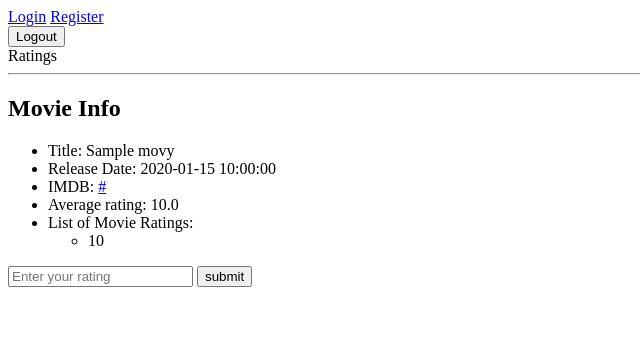
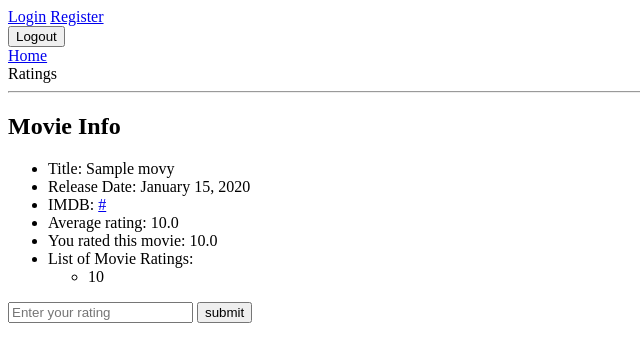
Before and after one commit to mbestwick/ratings, a Flask app: page /movies/1 in a window 1280 px wide. Shown: the top 362 px of the page, without its empty margins (0-640 px from the left). Run offline with Flask 2, Linux system fonts and the light colour scheme; the visitor is signed in with stand-in values (Sample User, id 1); tables that the repository leaves empty hold one stand-in row (values such as "Sample post").

Commit message:
Fixed prediction function

```diff
--- a/model.py
+++ b/model.py
@@ -59,7 +59,7 @@ class User(db.Model):
         similarities = [(sim, r) for sim, r in similarities if sim > 0]
 
         if not similarities:
-            return None
+            return 1
 
         numerator = sum([r.score * sim for sim, r in similarities])
         denominator = sum([sim for sim, r in similarities])
--- a/server.py
+++ b/server.py
@@ -119,10 +119,7 @@ def show_movie_details(movie_id):
 
     movie = Movie.query.get(movie_id)
 
-    if 'user' in session:
-        user_id = session['user_id']
-    else:
-        user_id = ""
+    user_id = session.get('user_id')
 
     if user_id:
         user_rating = Rating.query.filter_by(
@@ -132,14 +129,14 @@ def show_movie_details(movie_id):
 
     # Get average rating of movie
 
+    prediction = None
+
     rating_scores = [r.score for r in movie.ratings]
     avg_rating = float(sum(rating_scores)) / len(rating_scores)
 
-    prediction = None
+     # Prediction: only predict if the user hasn't rated it.
 
-     # Prediction code: only predict if the user hasn't rated it.
-
-    if (not user_rating) and user_id:
+    if (user_rating is None) and user_id:
         user = User.query.get(user_id)
         if user:
             prediction = user.predict_rating(movie)
--- a/templates/base.html
+++ b/templates/base.html
@@ -18,6 +18,7 @@
     <form action="/logout">
         <button type="submit">Logout</button>
     </form>
+    <a href="/">Home</a><br>
     Ratings
     <hr>
     {% block content %} put your content here {% endblock %}
--- a/templates/movie_info.html
+++ b/templates/movie_info.html
@@ -4,11 +4,13 @@
     <h2>Movie Info</h2>
     <ul>
       <li>Title: {{ movie.title }}</li>
-      <li>Release Date: {{ movie.released_at }}</li>
+      <li>Release Date: {{ movie.released_at.strftime('%B %d, %Y') }}</li>
       <li>IMDB: <a href="{{ movie.imdb_url }}">{{ movie.imdb_url }}</a></li>
-      <li>Average rating: {{ average }}</li>
+      <li>Average rating: {{ "{:.1f}".format(average) }}</li>
       {% if prediction %}
-        <li>We predict you will rate this movie {{ prediction }}</li>
+        <li>We predict you will rate this movie: {{ "{:.1f}".format(prediction) }}</li>
+      {% else %}
+        <li>You rated this movie: {{ "{:.1f}".format(user_rating.score) }}</li>
       {% endif %}
       <li>List of Movie Ratings:<br></li>
         <ul>
```
